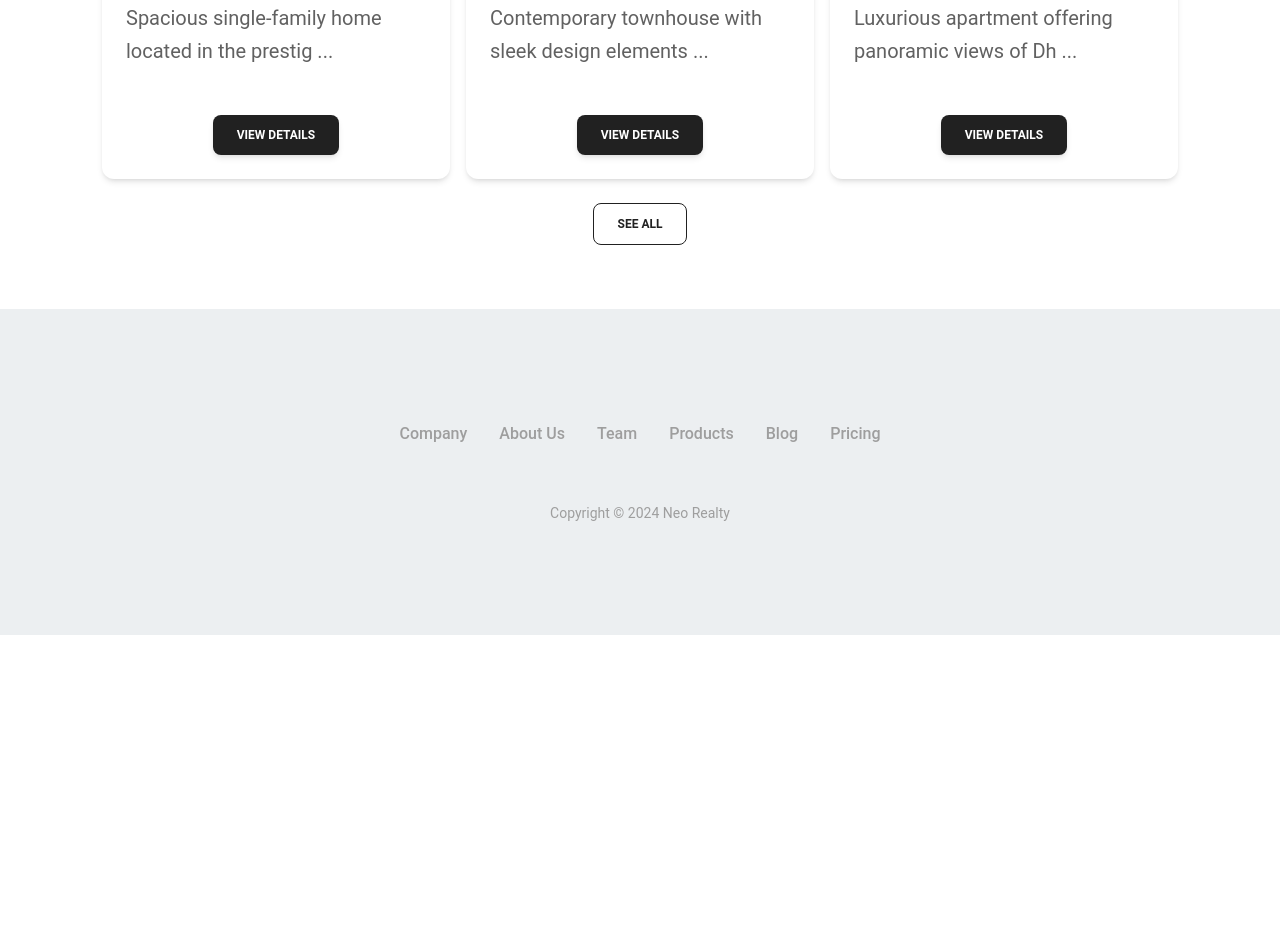
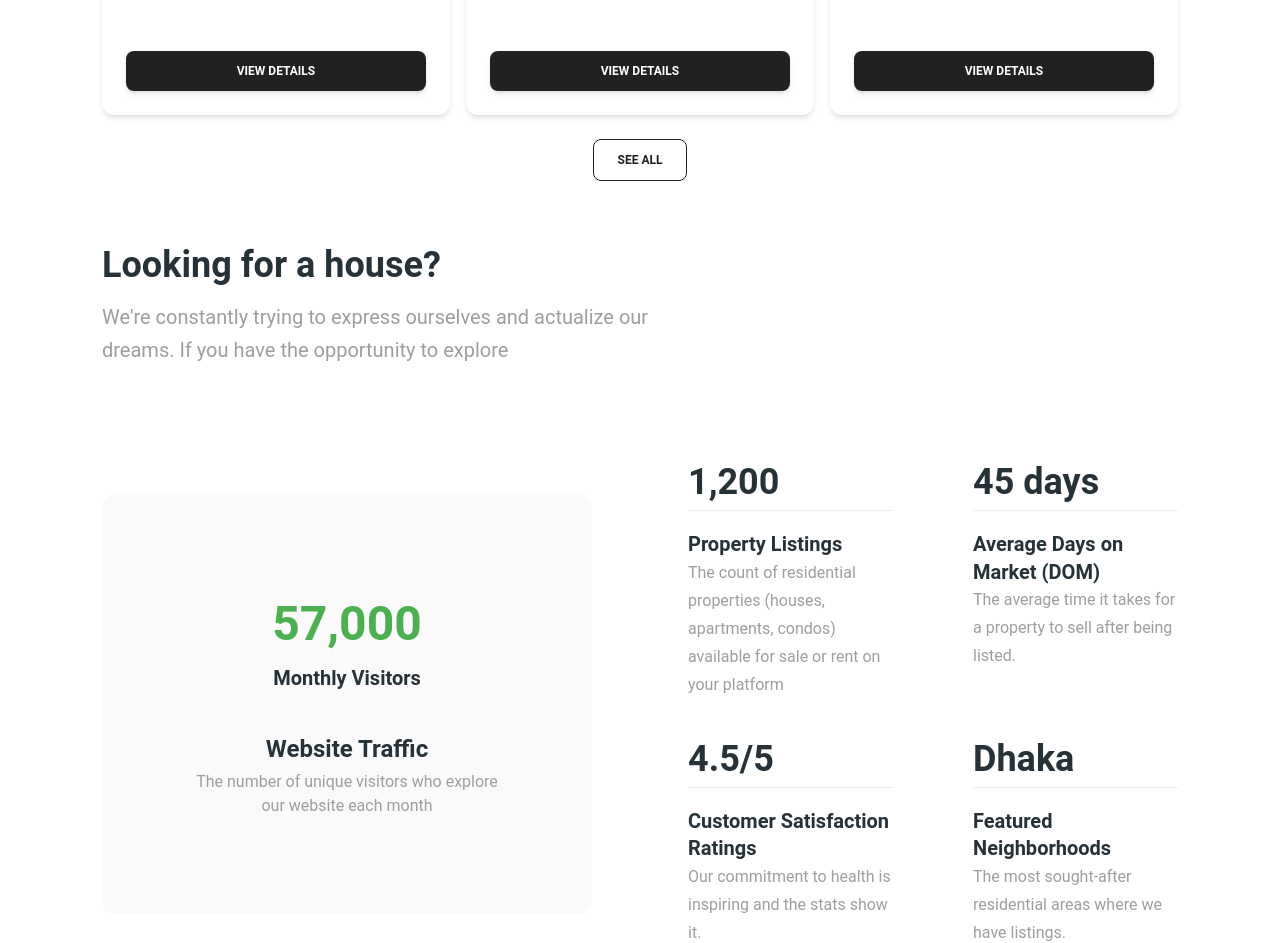
Before and after one commit to SM-Noushan/react-neo-realty-ph-assignment-9, a React (Vite) app: page / in a window 1280 px wide. Shown: the part 1138-2081 px from the top of the page. Before the commit the page ends 1773 px from the top, so only its background shows below. Built offline with nearby package versions, Linux system fonts and the light colour scheme; no server answers; a web font is replaced by a local one.

Commit message:
added stats

```diff
--- a/src/components/BannerHome.jsx
+++ b/src/components/BannerHome.jsx
@@ -2,15 +2,15 @@ import { Button, Typography, Input } from "@material-tailwind/react";
 import { Swiper, SwiperSlide } from "swiper/react";
 import "swiper/css";
 import "swiper/css/bundle";
-import "swiper/css/effect-coverflow";
 import "swiper/css/pagination";
 import { Pagination, Autoplay } from "swiper/modules";
 
 const BannerHome = () => {
-  const swiperCSS = "flex justify-center *:w-2/3 *:rounded-lg h-[480px]";
+  const swiperCSS =
+    "flex justify-center *:object-cover *:w-2/3 *:rounded-lg h-[620px] md:h-[480px]";
   return (
     <>
-      <header className="bg-white my-12 relative h-[480px]">
+      <header className="bg-white md:mb-12  relative h-[650px] md:h-[480px]">
         <div className="grid mt-16 w-full place-items-stretch">
           <div className="container mx-auto py-16 px-12 text-center z-10">
             <Typography className="inline-flex text-sm rounded-lg border-[1.5px] border-blue-gray-50 bg-white py-1 lg:px-4 px-1 font-medium text-primary">
@@ -19,7 +19,7 @@ const BannerHome = () => {
             <Typography
               variant="h6"
               color="blue-gray"
-              className="mx-auto my-6 w-full leading-snug  !text-lg lg:max-w-3xl lg:!text-2xl"
+              className="mx-auto my-6 w-full leading-snug !text-base lg:max-w-3xl lg:!text-2xl"
             >
               Welcome to our state-of-the-art real estate platform! As the
               digital landscape evolves, we are committed to{" "}
@@ -38,7 +38,12 @@ const BannerHome = () => {
             </Typography>
             <div className="mt-8 grid w-full place-items-start md:justify-center">
               <div className="mb-2 flex w-full flex-col gap-4 md:flex-row">
-                <Input color="gray" label="Enter your email" size="lg" />
+                <Input
+                  color="gray"
+                  className="bg-white"
+                  label="Enter your email"
+                  size="lg"
+                />
                 <Button color="gray" className="w-full px-4 md:w-[12rem]">
                   subscribe
                 </Button>
@@ -48,7 +53,6 @@ const BannerHome = () => {
           <div className="absolute inset-0 opacity-30">
             <Swiper
               loop={true}
-              effect={"coverflow"}
               pagination={true}
               autoplay={{ delay: 2000 }}
               modules={[Pagination, Autoplay]}
--- a/src/components/PropertiesCard.jsx
+++ b/src/components/PropertiesCard.jsx
@@ -30,9 +30,9 @@ const PropertiesCard = ({ property }) => {
           {description.slice(0, 50)} ...
         </Typography>
       </CardBody>
-      <CardFooter className="flex items-center justify-center">
+      <CardFooter className="flex items-center justify-center *:w-full">
         <Link to={`/property-details/${id}`.toLocaleLowerCase()}>
-          <Button variant="filled" ripple={true}>
+          <Button variant="filled" ripple={true} fullWidth>
             view details
           </Button>
         </Link>
--- /dev/null
+++ b/src/components/StatsCard.jsx
@@ -0,0 +1,103 @@
+import { Typography, Card } from "@material-tailwind/react";
+import PropTypes from "prop-types";
+
+function StatsCardInfo({ count, title, description }) {
+  return (
+    <Card color="transparent" shadow={false}>
+      <Typography variant="h1" className="text-4xl font-bold" color="blue-gray">
+        {count}
+      </Typography>
+      <hr className="mt-2 mb-4 max-w-sm" />
+      <Typography variant="h5" color="blue-gray" className="mt-1 font-bold">
+        {title}
+      </Typography>
+      <Typography className="text-base max-w-xs font-normal leading-7 !text-gray-500">
+        {description}
+      </Typography>
+    </Card>
+  );
+}
+
+const stats = [
+  {
+    count: "1,200",
+    title: "Property Listings",
+    description:
+      "The count of residential properties (houses, apartments, condos) available for sale or rent on your platform",
+  },
+  {
+    count: "45 days",
+    title: "Average Days on Market (DOM)",
+    description:
+      "The average time it takes for a property to sell after being listed.",
+  },
+  {
+    count: "4.5/5",
+    title: "Customer Satisfaction Ratings",
+    description: "Our commitment to health is inspiring and the stats show it.",
+  },
+  {
+    count: "Dhaka",
+    title: "Featured Neighborhoods",
+    description:
+      "The most sought-after residential areas where we have listings.",
+  },
+];
+
+export function StatsCard() {
+  return (
+    <section className="mb-12 px-8 container mx-auto">
+      <div className="lg:mb-24 mb-10">
+        <Typography
+          color="blue-gray"
+          className="mb-4 !text-2xl font-bold lg:!text-4xl"
+        >
+          Looking for a house?
+        </Typography>
+        <Typography variant="lead" className="w-w-full !text-gray-500 max-w-xl">
+          We&apos;re constantly trying to express ourselves and actualize our
+          dreams. If you have the opportunity to explore
+        </Typography>
+      </div>
+      <div className="grid gap-10 lg:grid-cols-1 lg:gap-24 xl:grid-cols-2 items-center">
+        <Card className="bg-gray-100/50 py-24 text-center" shadow={false}>
+          <Typography
+            variant="h1"
+            className="!text-green-500 !leading-snug text-5xl"
+          >
+            57,000
+          </Typography>
+          <Typography variant="h5" color="blue-gray" className="mt-2 font-bold">
+            Monthly Visitors
+          </Typography>
+          <Typography
+            variant="h4"
+            color="blue-gray"
+            className="mt-10 font-bold"
+          >
+            Website Traffic
+          </Typography>
+          <Typography
+            variant="lead"
+            className="mt-1 text-base mx-auto !text-gray-500 lg:w-8/12"
+          >
+            The number of unique visitors who explore our website each month
+          </Typography>
+        </Card>
+        <div>
+          <div className="grid lg:grid-cols-2 gap-10 gap-x-20">
+            {stats.map((props, key) => (
+              <StatsCardInfo key={key} {...props} />
+            ))}
+          </div>
+        </div>
+      </div>
+    </section>
+  );
+}
+StatsCardInfo.propTypes = {
+  count: PropTypes.string.isRequired,
+  title: PropTypes.string.isRequired,
+  description: PropTypes.string.isRequired,
+};
+export default StatsCard;
--- a/src/components/shared/FooTer.jsx
+++ b/src/components/shared/FooTer.jsx
@@ -1,5 +1,5 @@
 import { Typography } from "@material-tailwind/react";
-const links = ["Company", "About Us", "Team", "Products", "Blog", "Pricing"];
+const links = ["Company", "About Us", "Team", "Properties", "Blog", "Pricing"];
 const currentYear = new Date().getFullYear();
 
 const FooTer = () => {
--- a/src/components/shared/NavBar.jsx
+++ b/src/components/shared/NavBar.jsx
@@ -371,16 +371,34 @@ const NavBar = () => {
         <NavList />
         <div className="flex w-full flex-nowrap items-center gap-2 lg:hidden">
           {!authLoading && !user && (
+            <Link to="/login" className="w-full">
               <Button variant="outlined" size="sm" color="blue-gray" fullWidth>
                 Log In
               </Button>
+            </Link>
           )}
           {!authLoading && user && (
+            <>
               <Link to="/profile" className="w-full">
-              <Button variant="outlined" size="sm" color="blue-gray" fullWidth>
+                <Button
+                  variant="outlined"
+                  size="sm"
+                  color="blue-gray"
+                  fullWidth
+                >
                   Profile
                 </Button>
               </Link>
+              <Button
+                onClick={handleLogout}
+                variant="outlined"
+                size="sm"
+                color="blue-gray"
+                fullWidth
+              >
+                Logout
+              </Button>
+            </>
           )}
         </div>
       </Collapse>
--- a/src/pages/home/Home.jsx
+++ b/src/pages/home/Home.jsx
@@ -1,4 +1,5 @@
 import BannerHome from "../../components/BannerHome";
+import StatsCard from "../../components/StatsCard";
 import Properties from "../properties/Properties";
 
 const Home = () => {
@@ -6,6 +7,7 @@ const Home = () => {
     <div>
       <BannerHome />
       <Properties title="Neo Realty" item={3} />
+      <StatsCard />
     </div>
   );
 };
--- a/src/pages/properties/Properties.jsx
+++ b/src/pages/properties/Properties.jsx
@@ -9,7 +9,7 @@ import { Helmet } from "react-helmet-async";
 const Properties = ({ item = 6, title = "Properties" }) => {
   const { data, dataLoading } = useData();
   return (
-    <section className="container mx-auto py-16 px-8 text-center space-y-6">
+    <section className="container mx-auto pb-16 px-8 text-center space-y-6">
       <Helmet>
         <title>{title}</title>
       </Helmet>
--- a/src/pages/properties/PropertyDetails.jsx
+++ b/src/pages/properties/PropertyDetails.jsx
@@ -4,6 +4,7 @@ import { IconButton, Tooltip, Typography } from "@material-tailwind/react";
 import { deleteData, getData, saveData } from "../../utils/localStorage";
 import { useEffect, useState } from "react";
 import useAuth from "../../hooks/useAuth";
+import { Helmet } from "react-helmet-async";
 
 function CheckIcon() {
   return (
@@ -59,6 +60,9 @@ const PropertyDetails = () => {
   if (navigation.state === "loading") return <Spinner />;
   return (
     <section className="p-8">
+      <Helmet>
+        <title>Property Details</title>
+      </Helmet>
       <div className="mx-auto max-w-screen-md relative">
         <img
           src={image}
```
Also changed, not shown: src/pages/register/Register.jsx (+2 -59 lines). Lines whose indentation alone changed are shown as unchanged.
